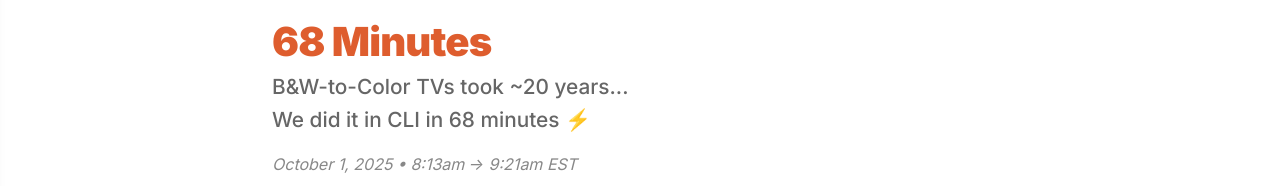
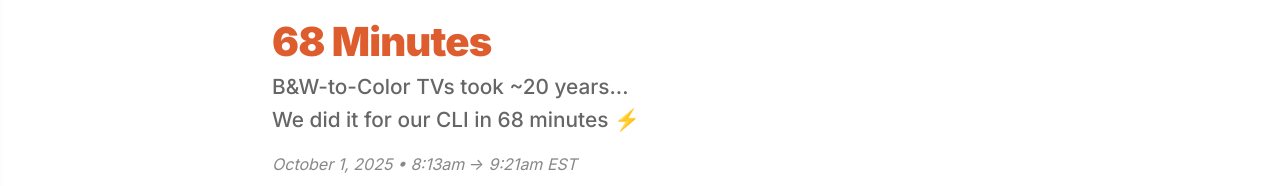
Before and after one commit to Wolfe-Jam/faf-one-svelte, a SvelteKit app: page /68-minutes in a window 1280 px wide. Shown: the part 165-351 px from the top of the page. Built offline with nearby package versions, Linux system fonts and the light colour scheme.

Commit message:
fix: Grammar in subtitle - 'for our CLI' not 'in CLI'

```diff
--- a/src/routes/68-minutes/+page.svelte
+++ b/src/routes/68-minutes/+page.svelte
@@ -10,7 +10,7 @@
 <article class="press-release">
 	<div class="container">
 		<h1 class="animated-title">68 Minutes</h1>
-		<div class="subtitle">B&W-to-Color TVs took ~20 years...<br/>We did it in CLI in 68 minutes ⚡️</div>
+		<div class="subtitle">B&W-to-Color TVs took ~20 years...<br/>We did it for our CLI in 68 minutes ⚡️</div>
 
 		<div class="date">October 1, 2025 • 8:13am → 9:21am EST</div>
 
```
